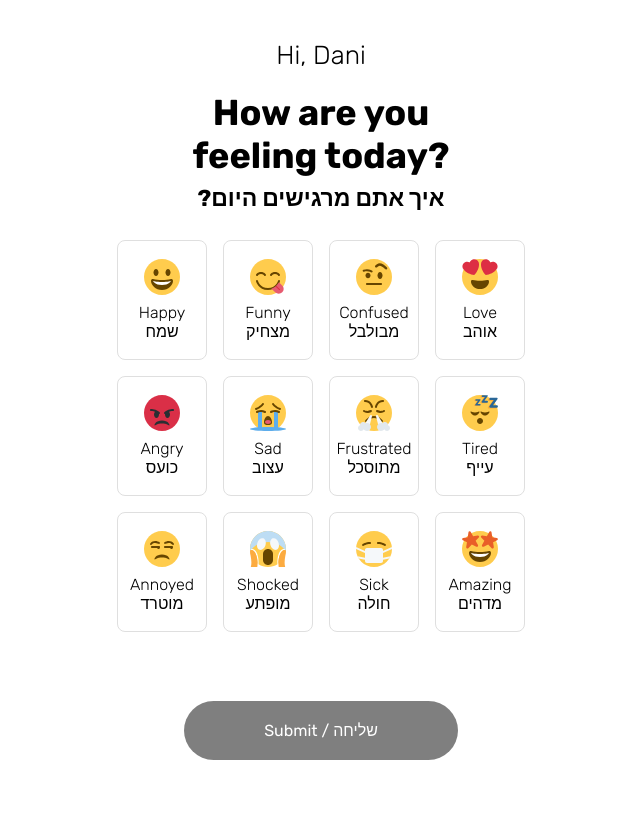
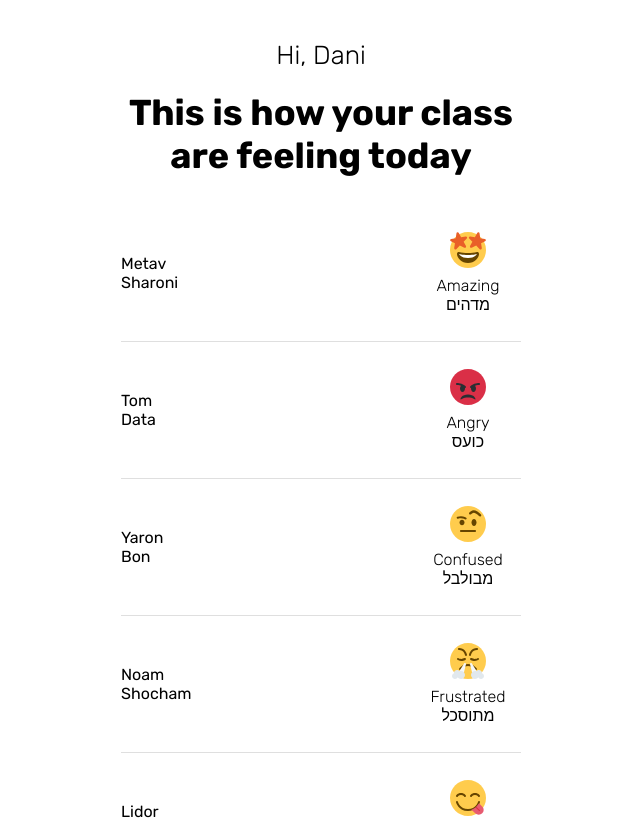
Before and after one commit to metav10/comby, a React (Create React App) app: page / in a window 1280 px wide. Shown: the top 820 px of the page, without its empty margins (319-959 px from the left). Built offline with nearby package versions, Linux system fonts and the light colour scheme.

Commit message:
design fixes

```diff
--- a/src/pages/home/Home.style.ts
+++ b/src/pages/home/Home.style.ts
@@ -5,5 +5,5 @@ export const Home = styled.div`
   flex-direction: column;
   justify-content: center;
   align-items: center;
-  margin: 40px 0;
+  margin: 40px;
 `;
--- a/src/pages/home/Home.tsx
+++ b/src/pages/home/Home.tsx
@@ -9,7 +9,7 @@ export const Home = () => {
     firstName: 'Dani',
     lastName: 'Gold',
     username: 'danigold',
-    userType: 'STUDENT',
+    userType: 'TEACHER',
   };
 
   const component = () => {
--- a/src/pages/teacher/Teacher.style.ts
+++ b/src/pages/teacher/Teacher.style.ts
@@ -16,4 +16,5 @@ export const Feeling = styled.span`
   font-size: 36px;
   line-height: 43px;
   margin-bottom: 8px;
+  max-width: 400px;
 `;
--- a/src/pages/teacher/Teacher.tsx
+++ b/src/pages/teacher/Teacher.tsx
@@ -11,7 +11,6 @@ export const Teacher = ({ user }: { user: User }) => {
       <S.Name>Hi, {firstName}</S.Name>
       <S.Feeling>
         This is how your class
-        <br />
         are feeling today
       </S.Feeling>
       <StudentsFeelings status={STATUS} />
--- a/src/pages/teacher/studentsFeelings/StudentsFeelings.style.ts
+++ b/src/pages/teacher/studentsFeelings/StudentsFeelings.style.ts
@@ -5,6 +5,9 @@ export const StudentsFeelings = styled.div`
   flex-direction: column;
   justify-content: center;
   margin-top: 20px;
+  min-width: 350px;
+  width: 100%;
+  max-width: 400px;
 `;
 
 export const Student = styled.div`
@@ -12,10 +15,12 @@ export const Student = styled.div`
   justify-content: space-between;
   align-items: center;
   border-bottom: 1px solid #dfdfdf;
-  width: 385px;
+  width: 100%;
   &:last-child {
     border-bottom: none;
   }
 `;
 
-export const StudentName = styled.span``;
+export const StudentName = styled.span`
+  margin-inline-end: 20px;
+`;
```
Also changed, not shown: 1 other file (tests, documents, lock files or other folders).
